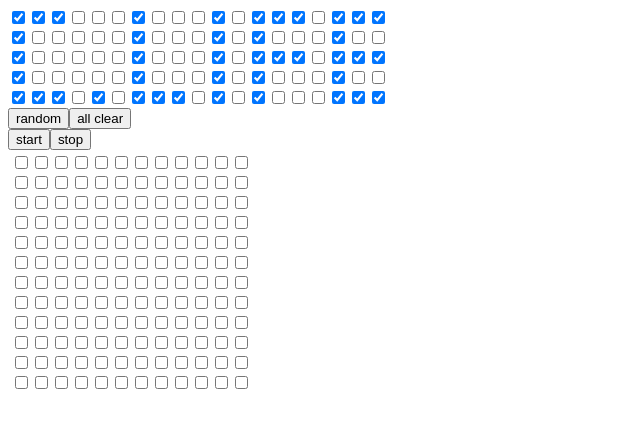
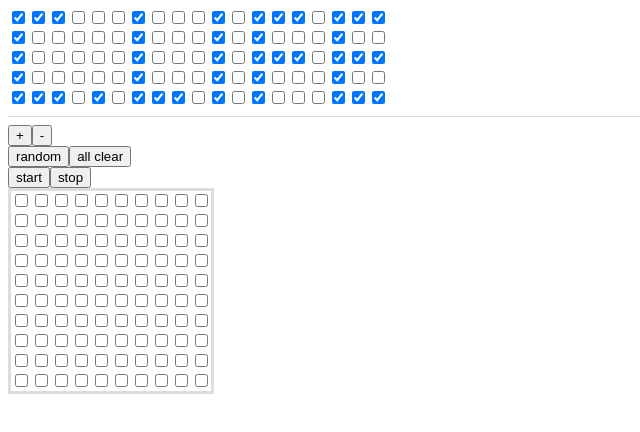
Before and after one commit to hoture/checkbox-lifegame, a React (Create React App) app: page / in a window 1280 px wide. Shown: the top 432 px of the page, without its empty margins (0-640 px from the left). Built offline with nearby package versions, Linux system fonts and the light colour scheme.

Commit message:
make size of field variable

```diff
--- a/src/App.jsx
+++ b/src/App.jsx
@@ -1,13 +1,25 @@
 import React, { Component } from 'react';
 import Lifegame from './Lifegame'
 import Header from './Header'
+import { initialSize, initialBorderColor, interval } from './constants'
 
 class App extends Component {
   constructor(props) {
     super(props)
 
-    const size = 12
-    const interval = 1000
+    const sizeLimit = [3, 20]
+    let field = this.initField(initialSize)
+
+    this.state = {
+      size: initialSize,
+      field,
+      started: false,
+      interval,
+      borderColor: initialBorderColor
+    }
+  }
+
+  initField(size) {
     let field = new Array(size)
     for (let irow = 0; irow < size; irow++) {
       field[irow] = new Array(size)
@@ -20,13 +32,7 @@ class App extends Component {
       }
     }
 
-    this.state = {
-      size,
-      field,
-      started: false,
-      interval,
-      borderColor: '#FFF'
-    }
+    return field
   }
 
   copyField() {
@@ -43,6 +49,22 @@ class App extends Component {
     }
 
     return copiedField
+  }
+
+  handleLarger() {
+    const nextSize = this.state.size + 1
+    this.setState({
+      size: nextSize,
+      field: this.initField(nextSize)
+    })
+  }
+
+  handleSmaller() {
+    const nextSize = this.state.size - 1
+    this.setState({
+      size: nextSize,
+      field: this.initField(nextSize)
+    })
   }
 
   handleCheck(irow, icol) {
@@ -155,6 +177,7 @@ class App extends Component {
       <div>
         <Header />
         <Lifegame
+          size={this.state.size}
           field={this.state.field}
           started={this.state.started}
           borderColor={this.state.borderColor}
@@ -163,6 +186,8 @@ class App extends Component {
           handleStop={this.handleStop.bind(this)}
           handleRandom={this.handleRandom.bind(this)}
           handleAllClear={this.handleAllClear.bind(this)}
+          handleLarger={this.handleLarger.bind(this)}
+          handleSmaller={this.handleSmaller.bind(this)}
         />
       </div>
     )
--- a/src/Buttons.jsx
+++ b/src/Buttons.jsx
@@ -1,9 +1,14 @@
 import React, { Component } from 'react';
+import { minSize, maxSize } from './constants'
 
 class Buttons extends Component {
   render() {
     return (
       <div>
+        <div>
+          <button onClick={() => this.props.handleLarger()} disabled={this.props.started || (this.props.size >= maxSize)}>+</button>
+          <button onClick={() => this.props.handleSmaller()} disabled={this.props.started || (this.props.size <= minSize)}>-</button>
+        </div>
         <div>
           <button onClick={() => this.props.handleRandom()} disabled={this.props.started}>random</button>
           <button onClick={() => this.props.handleAllClear()} disabled={this.props.started}>all clear</button>
--- a/src/Header.jsx
+++ b/src/Header.jsx
@@ -46,8 +46,13 @@ class Header extends Component {
       )
     }
 
+    const style = {
+      borderBottom: 'solid 1px #ddd',
+      paddingBottom: 8,
+      marginBottom: 8,
+    }
     return (
-      <div>
+      <div style={style}>
         {renderTitle()}
       </div>
     )
--- a/src/Lifegame.jsx
+++ b/src/Lifegame.jsx
@@ -7,11 +7,14 @@ class Lifegame extends Component {
     return (
       <div>
         <Buttons
+          size={this.props.size}
+          started={this.props.started}
           handleStart={this.props.handleStart}
           handleStop={this.props.handleStop}
           handleRandom={this.props.handleRandom}
           handleAllClear={this.props.handleAllClear}
-          started={this.props.started}
+          handleLarger={this.props.handleLarger}
+          handleSmaller={this.props.handleSmaller}
         />
         <Table field={this.props.field} handleCheck={this.props.handleCheck} borderColor={this.props.borderColor} />
       </div>
--- /dev/null
+++ b/src/constants.js
@@ -0,0 +1,5 @@
+export const initialSize = 10
+export const minSize = 4
+export const maxSize = 20
+export const interval = 1000
+export const initialBorderColor = '#ddd'
```
